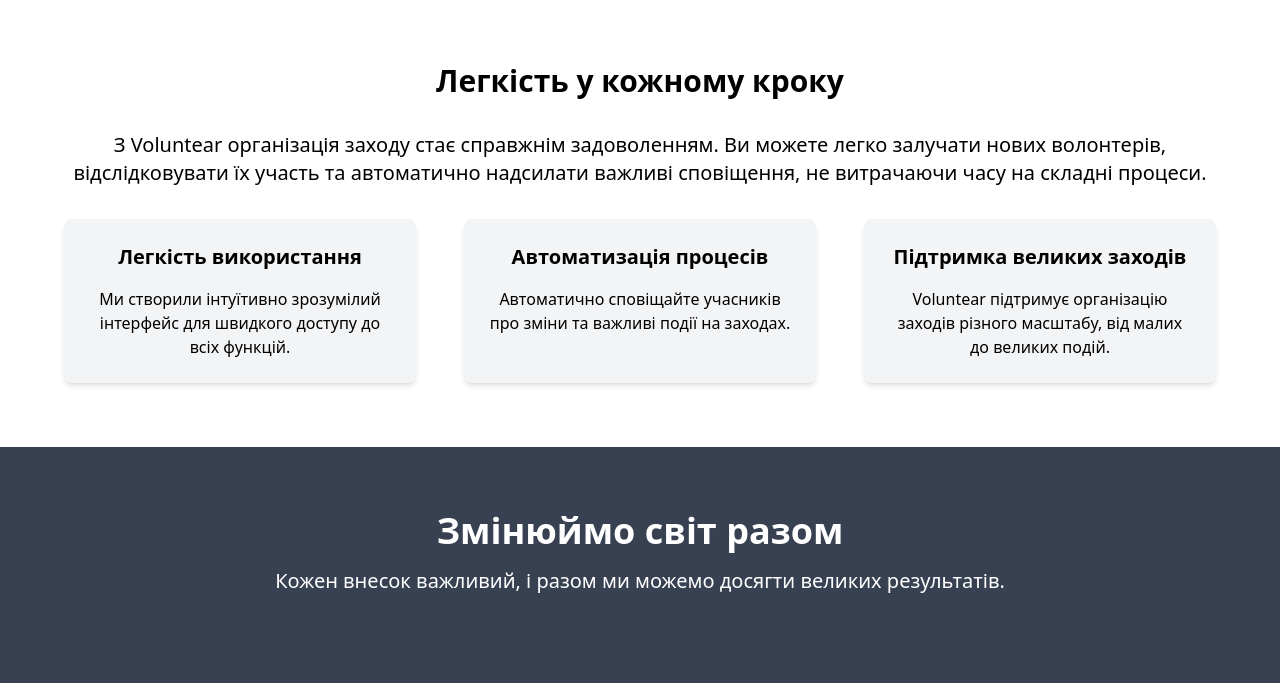
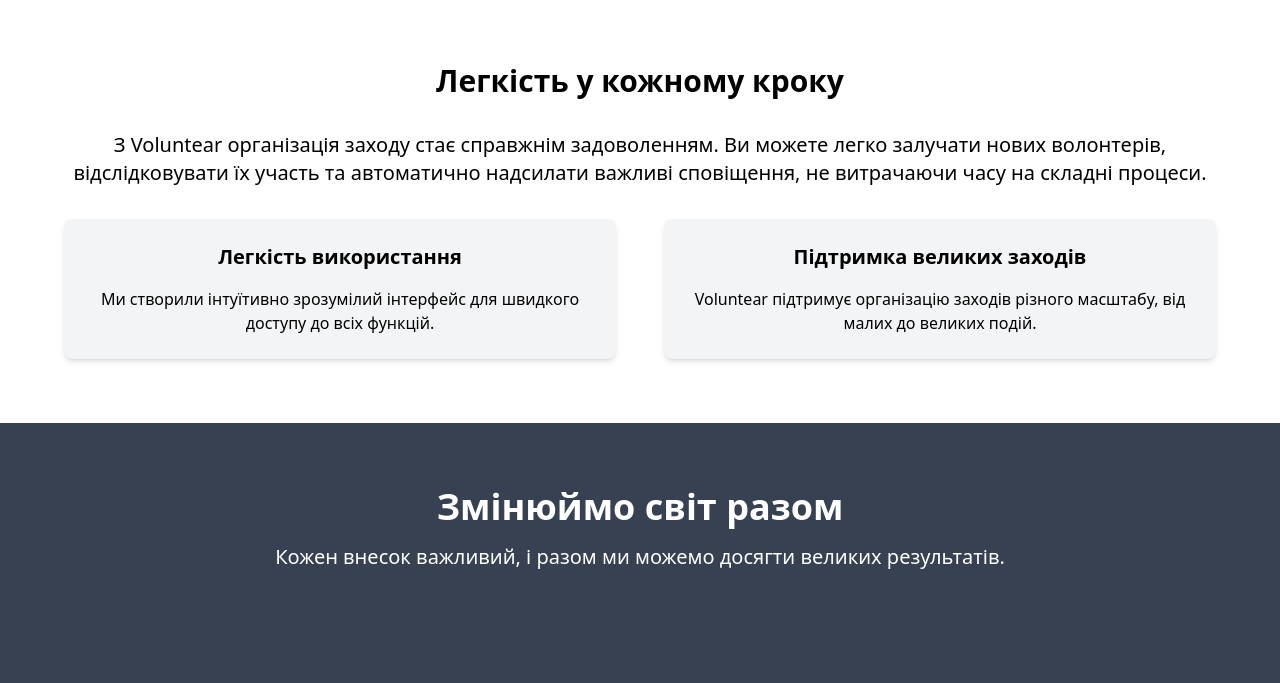
Before and after one commit to ky3ow/coursework-web-31, a Python web app: template src/app/templates/pages/index.html in a window 1280 px wide. Shown: the part 309-992 px from the top of the page. After the commit the page ends 878 px from the top, so only its background shows below. Run offline with Jinja, Linux system fonts and the light colour scheme; the template is opened without the code that fills it, so the values that code supplies are empty; style sheets or scripts are compiled from the project's sources; some libraries are stand-ins or nearby versions.

Commit message:
change landing

```diff
--- a/src/app/templates/pages/index.html
+++ b/src/app/templates/pages/index.html
@@ -11,14 +11,10 @@
 	<div class="max-w-6xl mx-auto text-center">
 	  <h2 class="text-3xl font-bold mb-8">Легкість у кожному кроку</h2>
 	  <p class="text-xl mb-8">З Voluntear організація заходу стає справжнім задоволенням. Ви можете легко залучати нових волонтерів, відслідковувати їх участь та автоматично надсилати важливі сповіщення, не витрачаючи часу на складні процеси.</p>
-	  <div class="grid grid-cols-1 md:grid-cols-2 lg:grid-cols-3 gap-12">
+	  <div class="grid grid-cols-1 md:grid-cols-2 gap-12">
 		<div class="bg-gray-100 p-6 rounded-lg shadow-md">
 		  <h3 class="text-xl font-semibold mb-4">Легкість використання</h3>
 		  <p>Ми створили інтуїтивно зрозумілий інтерфейс для швидкого доступу до всіх функцій.</p>
-		</div>
-		<div class="bg-gray-100 p-6 rounded-lg shadow-md">
-		  <h3 class="text-xl font-semibold mb-4">Автоматизація процесів</h3>
-		  <p>Автоматично сповіщайте учасників про зміни та важливі події на заходах.</p>
 		</div>
 		<div class="bg-gray-100 p-6 rounded-lg shadow-md">
 		  <h3 class="text-xl font-semibold mb-4">Підтримка великих заходів</h3>
```
